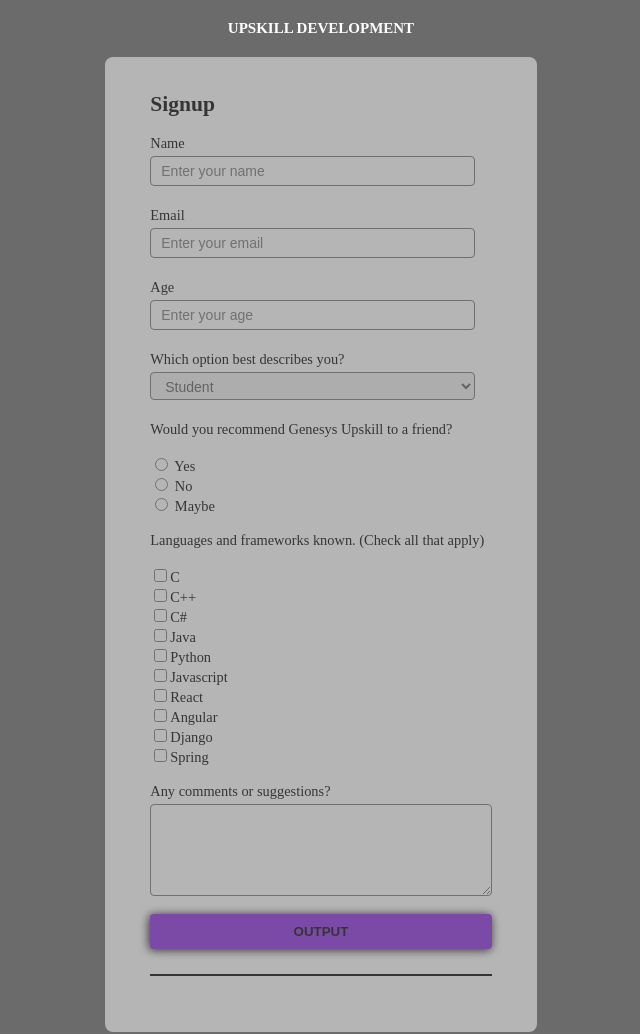
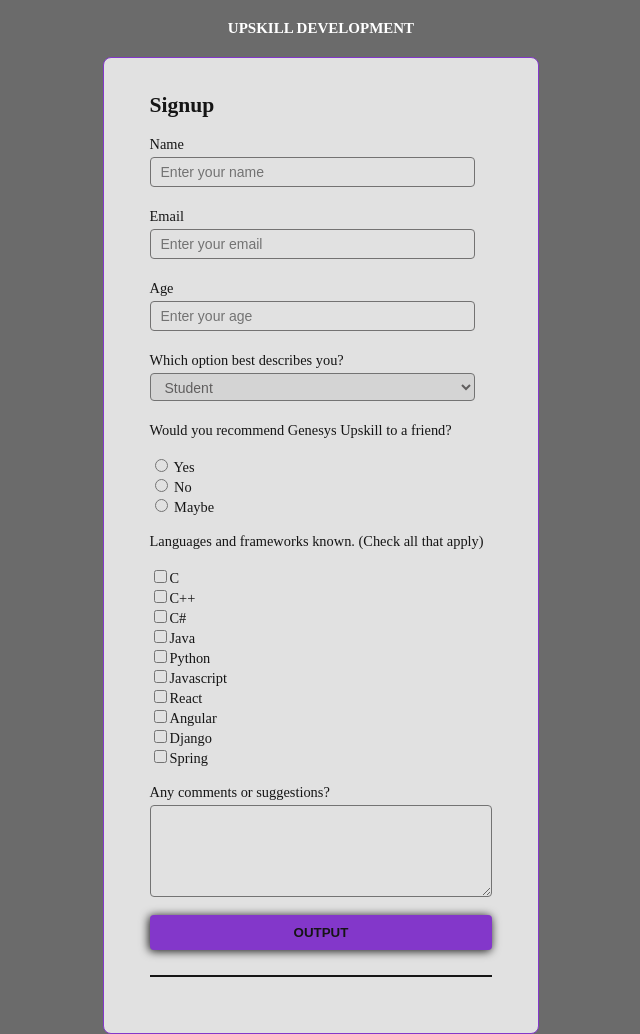
Before and after one commit to ZillionFundz/ZillionEntertainments, a plain HTML site: page index.html in a window 1280 px wide. Shown: the top 1034 px of the page, without its empty margins (319-959 px from the left). Drawn offline with Linux system fonts and the light colour scheme; a script that the page names is missing.

Commit message:
Update style.css

```diff
--- a/Styles/style.css
+++ b/Styles/style.css
@@ -121,9 +121,10 @@ nav li :hover {
 
 .formclass {
     background-color: #ffffff;
-    Opacity: 0.5;
+    Opacity: 0.8;
     font-size: 0.9em;
     width: 50%;
+    Border: 1px solid blueviolet;
     border-radius: 8px;
     padding: 15px 0px;
     padding-left: 10%;
```
